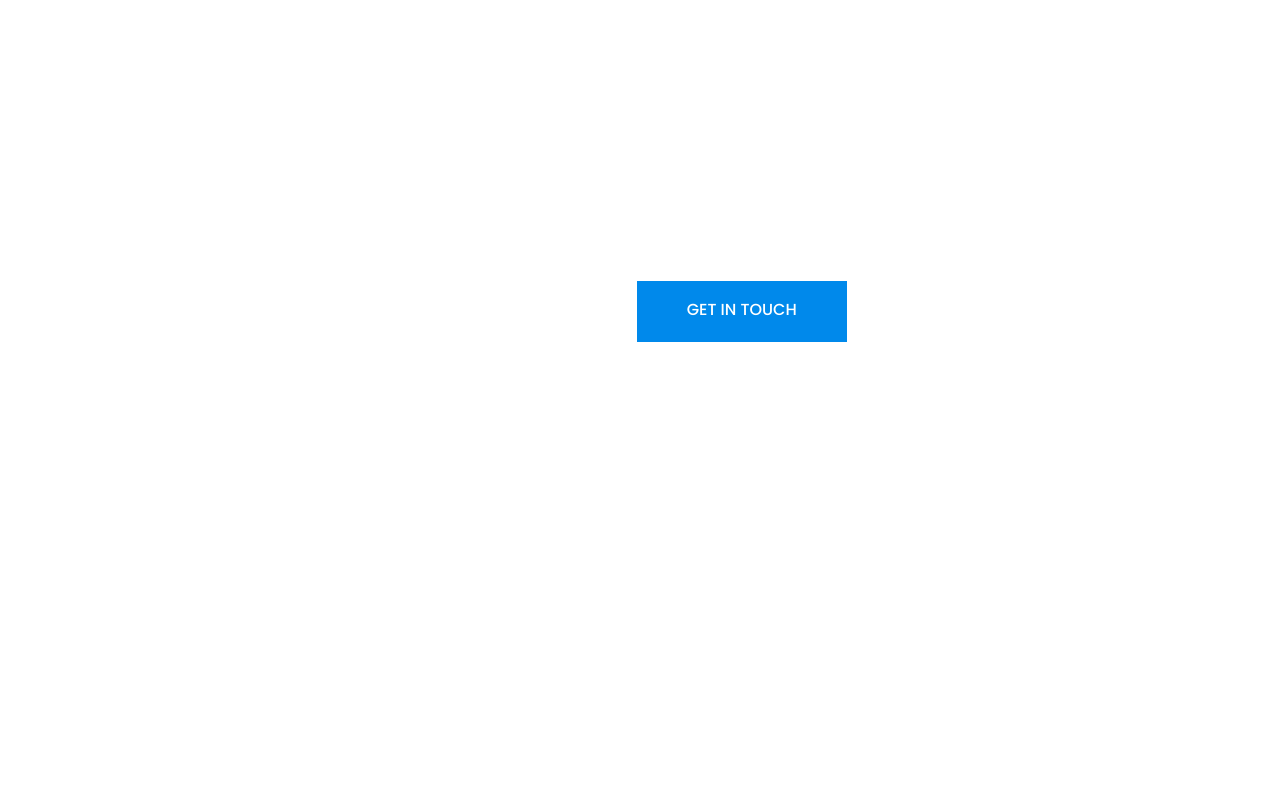
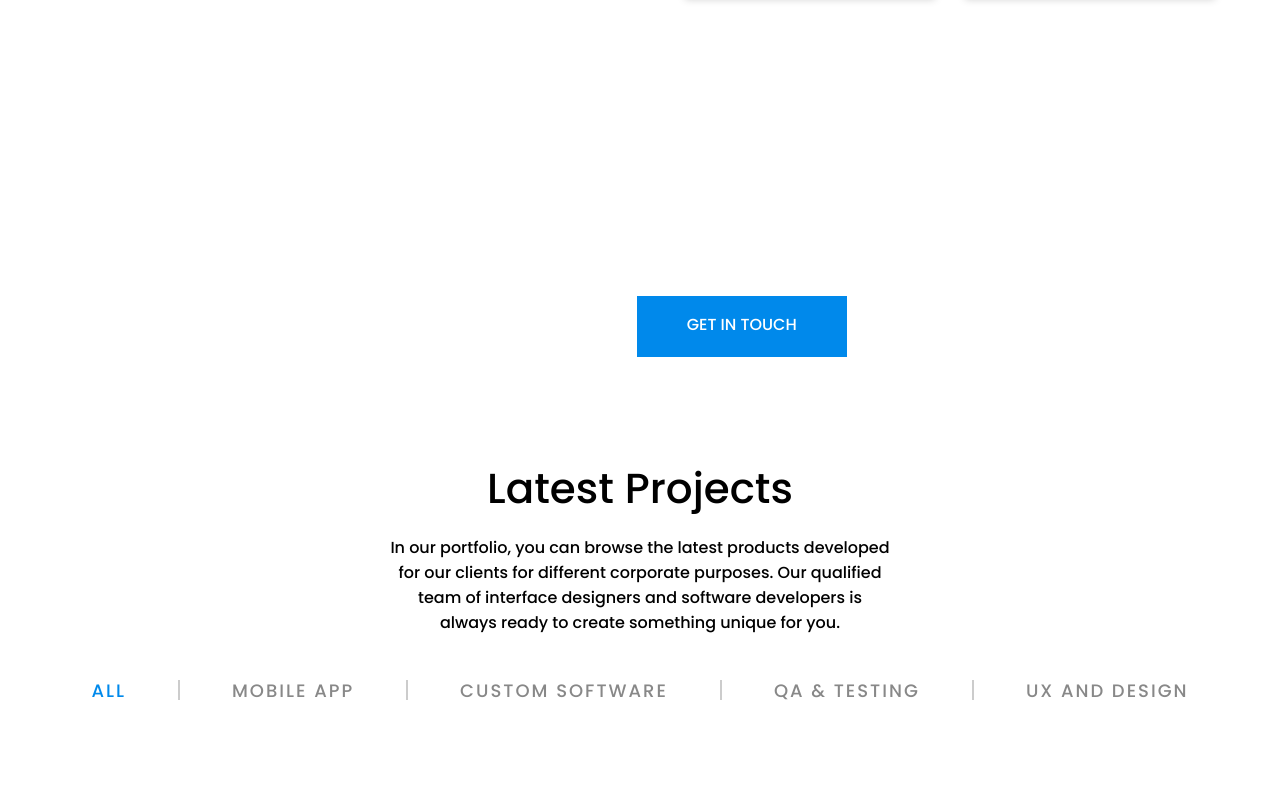
Before and after one commit to JOSHYS0/pagina-recrear, a plain HTML site: page index.html in a window 1280 px wide. Shown: the part 1427-2223 px from the top of the page. Before the commit the page ends 1819 px from the top, so only its background shows below. Drawn offline with Linux system fonts and the light colour scheme.

Commit message:
avances con las tarjetas + imagenes para las mismas

```diff
--- a/index.css
+++ b/index.css
@@ -19,9 +19,8 @@ header{
 
 .agrupados{
     margin-left: auto;
-    margin-right: 100px;
     display: flex;
-    gap: 60px;
+    gap: 80px;
 }
 
 nav ul{
@@ -142,9 +141,8 @@ h1{
     display: grid;
     grid-template-columns: repeat(2, 250px);
     justify-content: center;
-    gap: 15px;
+    gap: 30px;
 }
-
 
 
 .tarjeta{
@@ -155,12 +153,13 @@ h1{
     display: flex;
     align-items: center;
     flex-direction: column;
-    box-shadow: 0 2px 8px rgba(0, 0, 0, 0.5);
+    box-shadow: 0 2px 8px rgba(0, 0, 0, 0.2);
     transition: all 0.3s ease;
 }
 
 .tarjeta:hover{
-    box-shadow: 0 6px 20px rgba(0, 0, 0, 1);
+    box-shadow: 0 6px 20px rgba(0, 0, 0, 0.4);
+    transform: scale(1.05);
 }
 
 .tarjeta .btn{
@@ -244,3 +243,61 @@ h1{
     background: #0089eb;
     border: 2px solid #0089eb;
 }
+
+.portafolio{
+    padding: 50px 30px;
+}
+
+.titulo{
+    display: flex;
+    flex-direction: column;
+    gap: 15px;
+    text-align: center;
+    margin-bottom: 30px;
+}
+
+.titulo h2{
+    font-size: 42px;
+    font-weight: 500;
+}
+
+.titulo p{
+    max-width: 500px;
+    font-size: 16px;
+    font-weight: 500;
+    margin: 0 auto;
+    color: #000000;
+}
+
+.separador{
+    width: 2px;
+    height: 20px;
+    background-color: #ccc;
+    margin: 15px 10px;
+}
+
+.menu{
+    display: flex;
+    gap: 20px;
+    justify-content: center;
+    margin-bottom: 30px;
+}
+
+.menu .activado{
+    color: #0089eb;
+}
+
+.menu a{
+    text-decoration: none;
+    font-size: 18px;
+    letter-spacing: 2px;
+    color: #888888;
+    font-weight: 500;
+    padding: 10px 20px;
+    border: 2px solid transparent;
+    transition: all 0.3s ease;
+}
+
+.menu a:hover{
+    color: #0089eb;
+}
--- a/index.html
+++ b/index.html
@@ -12,7 +12,7 @@
 <body>
     <header>
         <!-- Logo -->
-        <img src="/img/image.png" class="Logo">
+        <img src="/img/logo.png" class="Logo">
         <!-- Menu -->
     <div class="agrupados">
         <nav>
@@ -85,6 +85,7 @@
                 </div>
             </div>
         </Section>
+        <!--seccion de banner-->
         <section class="Tarjeta_mediana">
             <div class="Contenido_mediano">
                 <h2>Let's Develop Your Next Great App!</h2>
@@ -95,6 +96,25 @@
             </div>
             </div>
         </section>
+        <!--seccion de portafolio-->
+        <section class="portafolio">
+            <div class="titulo">
+                <h2>Latest Projects</h2>
+                <p>In our portfolio, you can browse the latest products developed for our clients for different corporate purposes. Our qualified team of interface designers and software developers is always ready to create something unique for you.</p>
+            </div>
+            <div class="menu">
+                <a href="" class="activado">ALL</a>
+                <span class="separador"></span>
+                <a href="">MOBILE APP</a>
+                <span class="separador"></span>
+                <a href="">CUSTOM SOFTWARE</a>
+                <span class="separador"></span>
+                <a href="">QA & TESTING</a>
+                <span class="separador"></span>
+                <a href="">UX AND DESIGN</a>
+            </div>
+            <!--tarjetas de portafolio-->
+        </section>
     </main>
     <footer>
 
```
Also changed, not shown: img/icono_tarjeta.png (added), img/icono_tarjeta0.png (added), img/logo.png (renamed from img/image.png), img/tarjeta1.png (added), img/tarjeta2.png (added), img/tarjeta3.png (added).
